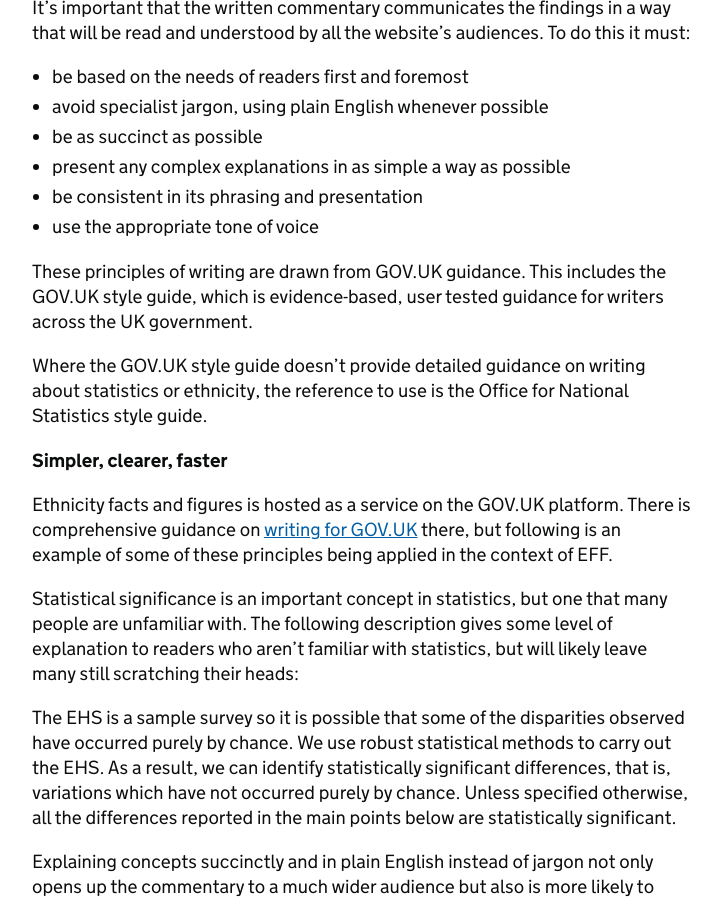
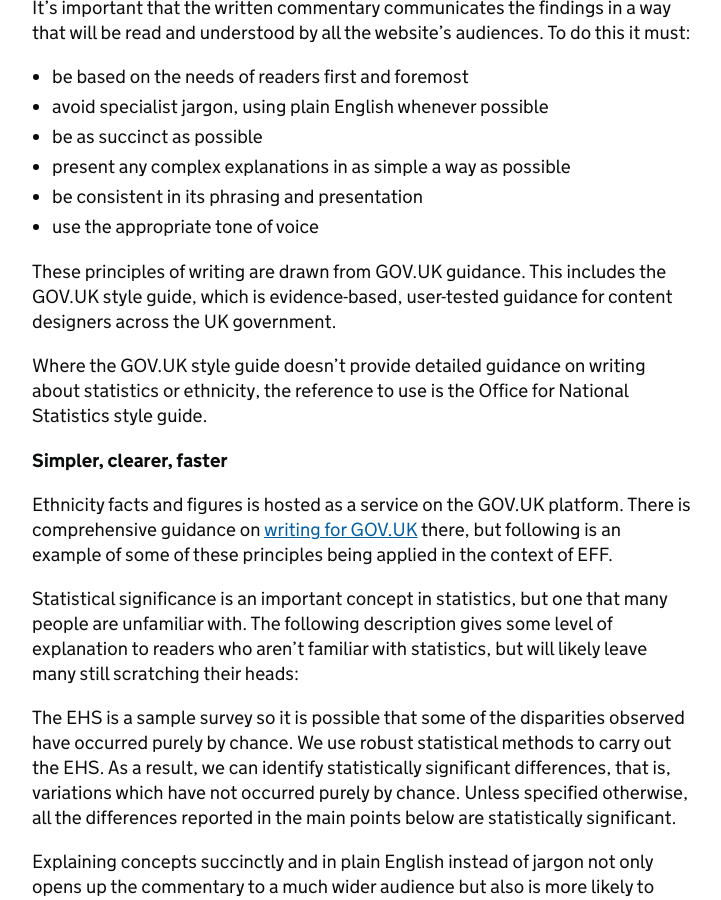
Before and after one commit to racedisparityaudit/style-guide, a Jekyll site: the page built from how-we-write.md, in a window 1280 px wide and 900 px high, scrolled down 811 px. Shown: the whole window, without its empty margins (128-849 px from the left). Built offline with Jekyll 4.4.1, drawn with Linux system fonts in a browser that asks for light colours.

Commit message:
Update how-we-write.md

```diff
--- a/how-we-write.md
+++ b/how-we-write.md
@@ -24,7 +24,7 @@ It’s important that the written commentary communicates the findings in a way
 - be consistent in its phrasing and presentation
 - use the appropriate tone of voice
 
-These principles of writing are drawn from GOV.UK guidance. This includes the GOV.UK style guide, which is evidence-based, user tested guidance for writers across the UK government.
+These principles of writing are drawn from GOV.UK guidance. This includes the GOV.UK style guide, which is evidence-based, user-tested guidance for content designers across the UK government.
 
 Where the GOV.UK style guide doesn’t provide detailed guidance on writing about statistics or ethnicity, the reference to use is the Office for National Statistics style guide.
 
```
